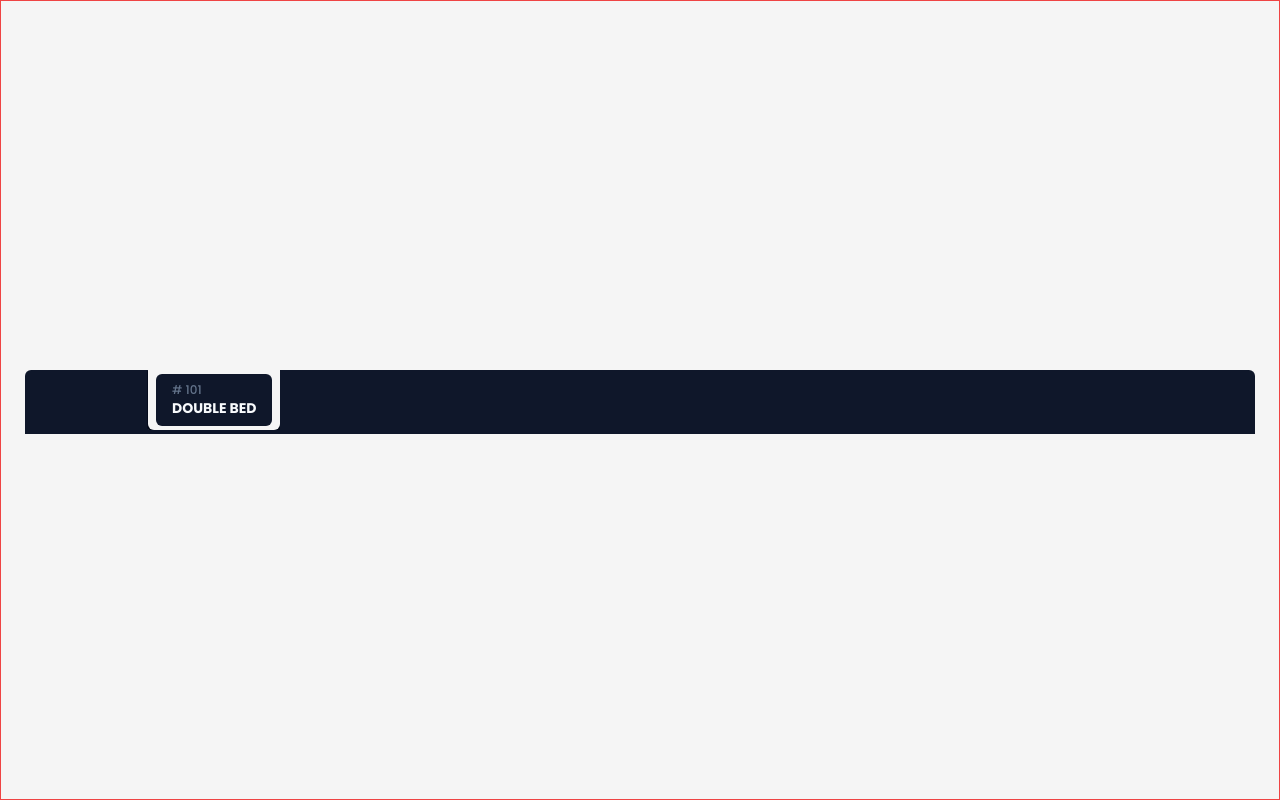
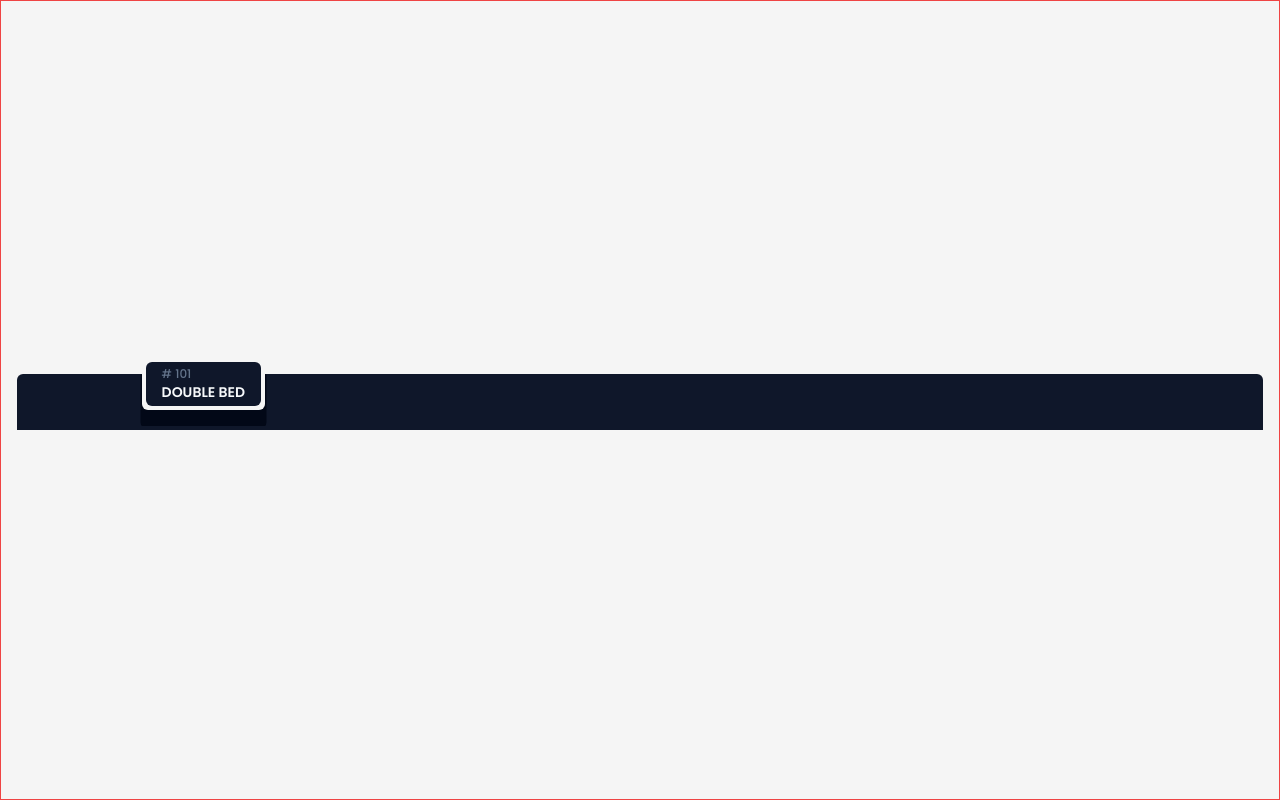
Before and after one commit to romandesigns/hqnrd-v2, a Next.js app: page /en/playground in a window 1280 px wide. Built offline with nearby package versions, Linux system fonts and the light colour scheme.

Commit message:
styling fancy header

```diff
--- a/app/[lang]/(site)/page.tsx
+++ b/app/[lang]/(site)/page.tsx
@@ -5,6 +5,7 @@ import {
   HomeHeader,
   Surrounding,
   Testimonials,
+  Trending,
 } from "@/components/site/home";
 import { getDictionary } from "@/get-dictionary";
 import { Locale } from "@/i18n-config";
@@ -56,6 +57,12 @@ export default async function Home({
               cta: component.page.home.surrounding.cta,
             }}
           />
+          <Trending
+            lang={lang}
+            dictionary={{
+              heading: component.page.home.trending.heading,
+            }}
+          />
         </main>
       </div>
     </SiteWrapper>
--- a/app/[lang]/(site)/playground/page.tsx
+++ b/app/[lang]/(site)/playground/page.tsx
@@ -5,7 +5,7 @@ export default function Playground() {
   return (
     <main className="flex h-screen items-center justify-center border border-red-500 bg-neutral-100 p-4">
       <div className="w-full">
-        <CardHeader y={1} p={2} title="Double Bed" highlight="# 101" />
+        <CardHeader y={4} p={2} title="Double Bed" highlight="# 101" />
       </div>
     </main>
   );
--- /dev/null
+++ b/components/site/home/Trending/index.tsx
@@ -0,0 +1,42 @@
+import { CardHeader, CardHeading, Divider, Heading } from "@/components/ui";
+import { Wrapper } from "../../components";
+import { data } from "@/public/assets/data";
+import { CONSTANTS } from "@/constants";
+import Image from "next/image";
+export function Trending({
+  lang,
+  dictionary: {
+    heading: { title, subTitle },
+  },
+}: {
+  lang: string;
+  dictionary: { heading: { title: string; subTitle: string } };
+}) {
+  return (
+    <section>
+      <Wrapper className="bg-neutral-500 p-2 lg:p-4">
+        <div className="mx-auto max-w-2xl">
+          <Divider orientation="horizontal">
+            <Heading title={title} subTitle={subTitle} />
+          </Divider>
+        </div>
+        <div className="my-28 grid w-full grid-cols-3 grid-rows-1 gap-4">
+          <div className="">
+            <CardHeader highlight="#101" title="Double Bed" />
+            <figure className="relative block aspect-video scale-[1.02]">
+              <Image
+                fill
+                className="rounded-md object-cover"
+                src={data.home.hero_gallery[0]}
+                alt={CONSTANTS.site.site_name}
+              />
+            </figure>
+            <div>
+              <CardHeading />
+            </div>
+          </div>
+        </div>
+      </Wrapper>
+    </section>
+  );
+}
--- a/components/site/home/index.ts
+++ b/components/site/home/index.ts
@@ -3,3 +3,4 @@ export { Testimonials } from "./Testimonials";
 export { Discounts } from "./Discounts";
 export { Categories } from "./Categories";
 export { Surrounding } from "./Surrounding";
+export { Trending } from "./Trending";
--- a/components/ui/CardHeader/index.tsx
+++ b/components/ui/CardHeader/index.tsx
@@ -16,20 +16,17 @@ export function CardHeader({
   title?: string;
 }) {
   return (
-    <div className="flex h-full w-full items-center justify-center">
-      <div className="h-1/4 w-full p-2">
     <div className="relative flex after:absolute after:-bottom-1 after:left-0 after:right-0 after:h-1 after:bg-primary">
       <div className="w-[10%] rounded-tl-md bg-primary" />
       <div
         className={clsx(
-              `w-${width} rounded-bl-md rounded-br-md bg-transparent p-${p / 2} shadow-[.8px_2.5px_0px_1.5px_]`,
+          `w-${width} relative -top-4 rounded-bl-md rounded-br-md bg-transparent p-${p / 2} shadow-[0px_18px_0px_1.5px_]`,
         )}
       >
-            <span
-              className={clsx(`relative -inset-y-${y} rounded-md p-${p - 1}`)}
-            >
         <div
-                className={`inline-block rounded-md bg-primary p-${p} px-${p + 2}`}
+          className={clsx(
+            `block h-auto rounded-md bg-primary py-${p - 1} px-${p * 2}`,
+          )}
         >
           {highlight && (
             <p className="block text-xs font-medium text-muted-foreground">
@@ -37,16 +34,13 @@ export function CardHeader({
             </p>
           )}
           {title && (
-                  <h2 className="text-sm font-bold uppercase text-primary-foreground">
+            <h2 className="text-sm font-semibold uppercase text-primary-foreground">
               {title}
             </h2>
           )}
         </div>
-            </span>
       </div>
       <div className="flex-1 rounded-tr-md bg-primary" />
     </div>
-      </div>
-    </div>
   );
 }
--- /dev/null
+++ b/components/ui/CardHeading/index.tsx
@@ -0,0 +1,13 @@
+export function CardHeading({
+  bgColor = "bg-primary",
+  shadowColor = "shadow-lg",
+}) {
+  return (
+    <div className="relative my-10 flex w-full">
+      <div className="flex-1 bg-transparent after:relative after:-bottom-[14px] after:block after:h-[50%] after:w-full after:rounded-br-lg after:shadow-[1px_2px_0px_1px_white] after:content-['']" />
+      <div className="flex w-auto items-center justify-center rounded-tl-md rounded-tr-md bg-white px-4 py-1">
+        Thissdfsdfsdfsdf
+      </div>
+    </div>
+  );
+}
--- a/components/ui/index.ts
+++ b/components/ui/index.ts
@@ -15,6 +15,7 @@ import { DiscountCard } from "./DiscountCard";
 import { CategoryCard } from "./CategoryCard";
 import { CardHeader } from "./CardHeader";
 import { TextHighlight } from "./TextHighlight";
+import { CardHeading } from "./CardHeading";
 
 export {
   Heading,
@@ -34,4 +35,5 @@ export {
   CategoryCard,
   CardHeader,
   TextHighlight,
+  CardHeading,
 };
--- a/dictionaries/en.json
+++ b/dictionaries/en.json
@@ -104,6 +104,12 @@
             "cta": {
               "buttonTxt": "Contact Us!"
             }
+          },
+          "trending": {
+            "heading": {
+              "title": "Trending!",
+              "subTitle": "Explore our most popular rooms and book your stay today!"
+            }
           }
         }
       }
--- a/dictionaries/es.json
+++ b/dictionaries/es.json
@@ -104,6 +104,12 @@
             "cta": {
               "buttonTxt": "Contáctanos!"
             }
+          },
+          "trending": {
+            "heading": {
+              "title": "Tendencias!",
+              "subTitle": "Explora nuestras habitaciones más populares y reserva tu estancia hoy mismo!"
+            }
           }
         }
       }
```
Lines whose indentation alone changed are shown as unchanged.
